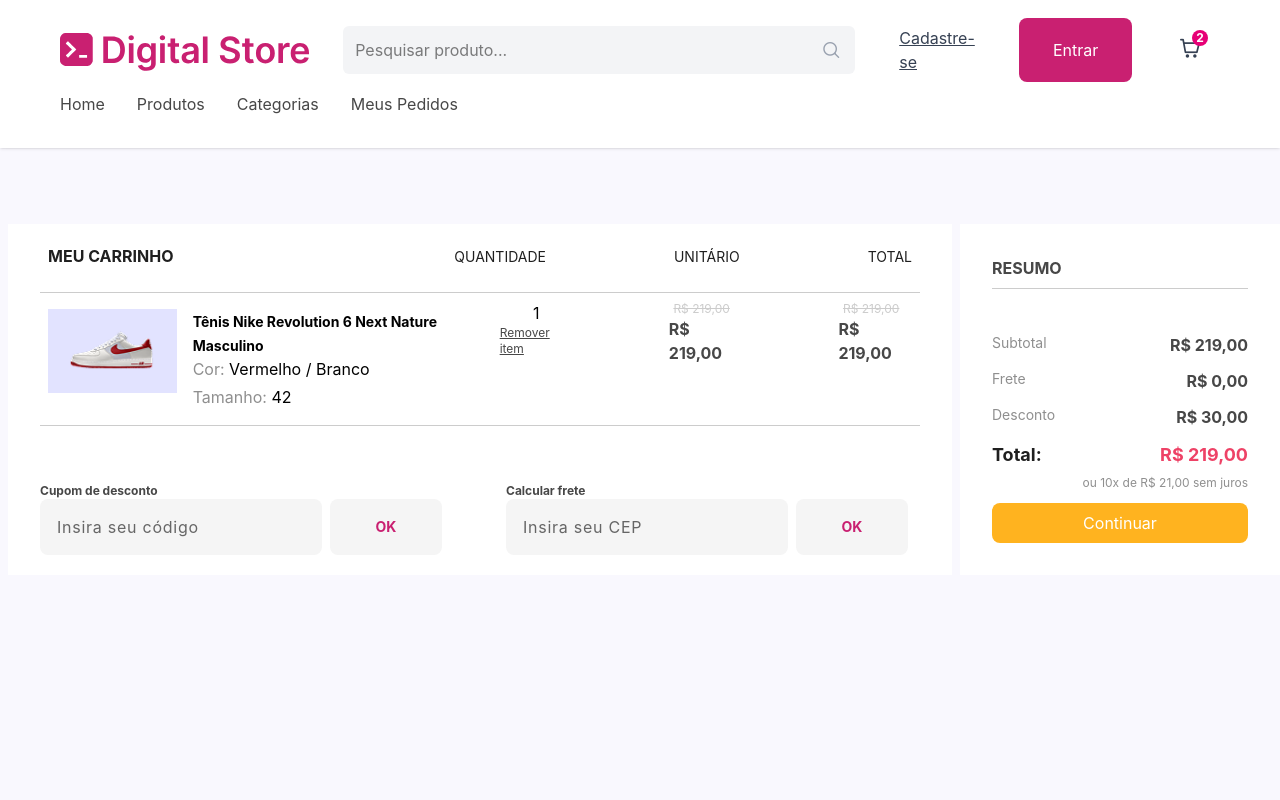
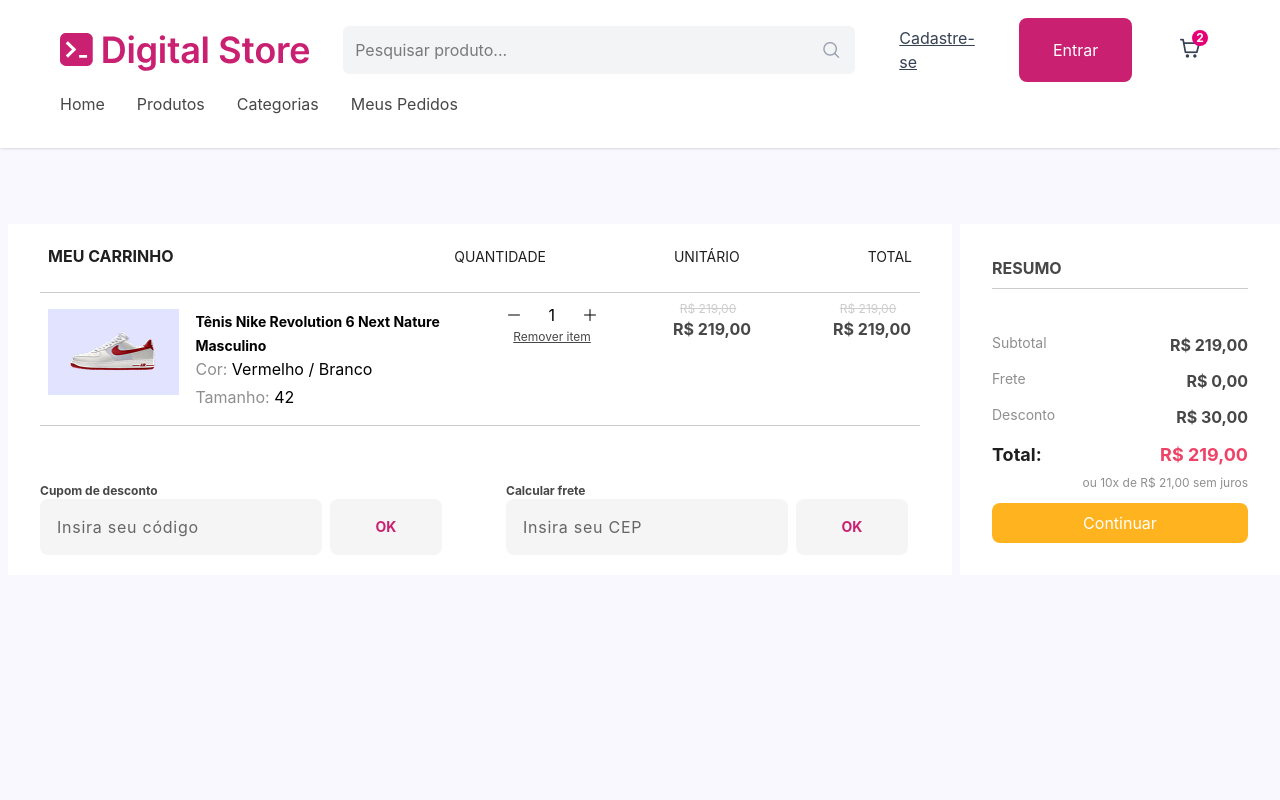
Before and after one commit to Noellyalbus/projeto_front-end, a React (Vite) app: page /carrinho in a window 1280 px wide. Shown: the top 800 px of the page. Built offline with nearby package versions, Linux system fonts and the light colour scheme.

Commit message:
Add quantity adjustment buttons to FormCarrinho component

```diff
--- a/src/components/FormCarrinho/FormCarrinho.jsx
+++ b/src/components/FormCarrinho/FormCarrinho.jsx
@@ -1,10 +1,14 @@
 import { useForm } from "react-hook-form";
 import Button from "../Button/Button";
 import Input from "../Input/Input";
+import { MinusIcon, PlusIcon } from "@phosphor-icons/react";
+import { useState } from "react";
+
 
 const FormCarrinho = ({onSubmit}) => {
+
       const { register, handleSubmit, reset } = useForm();
-
+        const [number, setNumber] = useState(1);
 
         const handleFinalSubmit = (data) => {
             onSubmit(data);
@@ -56,20 +60,26 @@
                                     </div>
                                 </div>
 
-                                <div className="flex flex-col lg:flex-row gap-1 lg:gap-0 lg:space-x-24 ">
+                                <div className="flex flex-col lg:flex-row gap-1 lg:gap-0 lg:space-x-20 ">
 
 
                                     <div>
                                         <span className="block text-dark-gray uppercase text-sm lg:hidden">quantidade</span>
-                                        <div className="flex flex-col items-center">
-                                            <button>1</button>
+                                        <div className="flex flex-col items-center lg:w-20">
+                                            <div className="flex flex-row items-center space-x-2">
+
+                                            <button  type="button" className=" rounded-sm p-0.5 cursor-pointer hover:text-white hover:bg-gray-400" onClick={()=> number > 1 && setNumber(number - 1)} ><MinusIcon size={16} /></button>
+                                            <input type="number" className="w-10 p-0.5 text-end" min={0} max={99} readOnly defaultValue={1} value={number}/>
+                                            <button type="button" className=" rounded-sm p-0.5 cursor-pointer hover:text-white hover:bg-gray-400" onClick={()=> number < 99 && setNumber(number + 1)}><PlusIcon size={16} /></button>
+
+                                            </div>
                                             <span className="text-dark-gray-2 underline text-xs">Remover item</span>
                                         </div>
                                     </div>
 
                                     <div className="flex flex-row justify-between">
                                         <span className="block text-dark-gray uppercase text-sm lg:hidden">Unitário</span>
-                                        <div className="flex flex-row lg:flex-col items-center space-x-2">
+                                        <div className="flex flex-row lg:flex-col items-center space-x-2 lg:w-20">
                                             <span className="text-light-gray-2 line-through text-xs">R$ 219,00</span>
                                             <span className="text-dark-gray-2 font-bold text-base">R$ 219,00</span>
                                         </div>
@@ -77,9 +87,9 @@
 
                                     <div className="flex flex-row justify-between">
                                         <span className="block text-dark-gray uppercase lg:hidden">Total</span>
-                                        <div className="flex flex-row lg:flex-col items-center space-x-2">
+                                        <div className="flex flex-row lg:flex-col items-center space-x-2 lg:w-20">
                                             <span className="text-light-gray-2 line-through text-xs">R$ 219,00</span>
-                                            <span className="text-dark-gray-2 font-bold text-base">R$ 219,00</span>
+                                            <span className=" text-dark-gray-2 font-bold text-base">R$ 219,00</span>
                                         </div>
                                     </div>
                                 </div>
```
